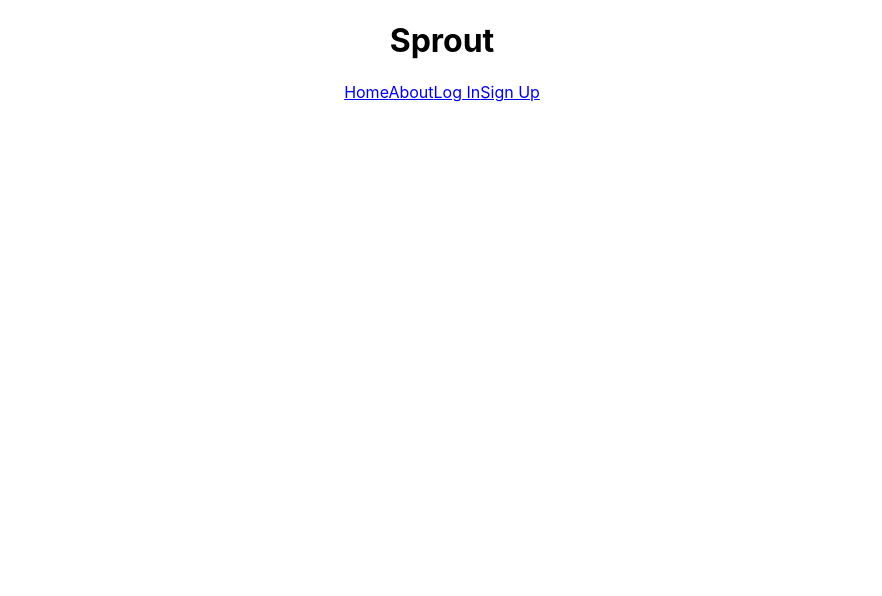
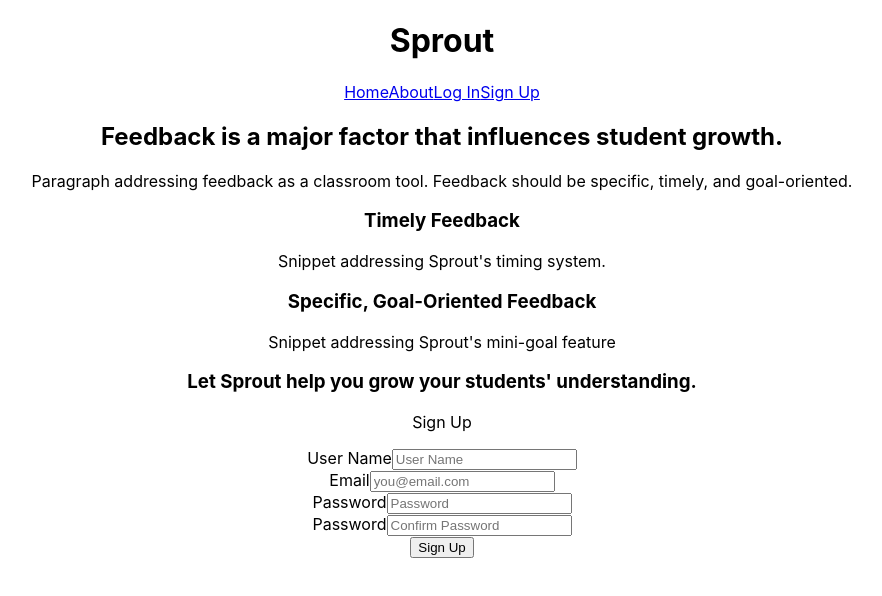
Before and after one commit to WhitneySamWallace/Sprout-Capstone-I, a React (Create React App) app: page / in a window 1280 px wide. Shown: the top 596 px of the page, without its empty margins (198-1080 px from the left). Built offline with nearby package versions, Linux system fonts and the light colour scheme.

Commit message:
working on building out static views

```diff
--- a/src/App.js
+++ b/src/App.js
@@ -18,7 +18,7 @@ function App() {
             <Route path="/login" component={LogIn}/>
             <Route path="/main" component={Main}/>
             <Route path="/add" component={AddStudent}/>
-            <Route path="/notfound" component={NotFound}/>
+            <Route path="/404" component={NotFound}/>
           </Switch>
       </div>
     </Router>
--- a/src/components/AddStudent/AddStudent.js
+++ b/src/components/AddStudent/AddStudent.js
@@ -4,7 +4,18 @@ import './AddStudent.css';
 function AddStudent() {
   return (
     <div className="Add-Student">
-
+      <main>
+        <header>
+          <h2>Add Students</h2>
+        </header>
+        <form>
+          <div>
+            <label for="student-name">Student Name</label>
+            <input placeholder="Student Name" type="text" name="student-name" id="student-name" />
+          </div>
+          <button>Add</button>
+        </form>
+      </main>
     </div>
   );
 }
--- a/src/components/LandingPage/LandingPage.js
+++ b/src/components/LandingPage/LandingPage.js
@@ -4,7 +4,57 @@ import './LandingPage.css';
 function LandingPage() {
   return (
     <div className="Landing-Page">
-
+      <main role="main">
+        <section>
+          <header role="banner">
+            <h2>Feedback is a major factor that influences student growth.</h2>
+          </header>
+          <p>
+            Paragraph addressing feedback as a classroom tool.  Feedback should be specific, timely, and goal-oriented.
+          </p>
+        </section>
+        <section>
+          <header role ="banner">
+            <h3>Timely Feedback</h3>
+          </header>
+          <p>
+            Snippet addressing Sprout's timing system.
+          </p>
+        </section>
+        <section>
+          <header>
+            <h3>Specific, Goal-Oriented Feedback</h3>
+          </header>
+          <p>
+            Snippet addressing Sprout's mini-goal feature
+          </p>
+        </section>
+        <section>
+          <header>
+          <h3>Let Sprout help you grow your students' understanding.</h3>
+          </header>
+          <p>Sign Up</p>
+          <form>
+            <div>
+              <label for="user-name">User Name</label>
+              <input placeholder="User Name" type="text" name="user-name" id="user-name" />
+            </div>
+            <div>
+              <label for="email">Email</label>
+              <input placeholder="you@email.com" type="text" name="email" id="email" />
+            </div>
+            <div>
+              <label for="password">Password</label>
+              <input placeholder="Password" type="password" name="password" id="password" />
+            </div>
+            <div>
+            <label for="confirm-password">Password</label>
+              <input placeholder="Confirm Password" type="password" name="confirm-password" id="confirm-password" />
+            </div>
+            <button type="submit">Sign Up</button>
+          </form>
+        </section>
+      </main>
     </div>
   );
 }
--- a/src/components/LogIn/LogIn.js
+++ b/src/components/LogIn/LogIn.js
@@ -4,7 +4,24 @@ import './LogIn.css';
 function LogIn() {
   return (
     <div className="Log-In">
+      <main>
+        <header>
+          <h2>Log In</h2>
+        </header>
+        <form>
+            <div>
+              <label for="user-name">User Name</label>
+              <input placeholder="User Name" type="text" name="user-name" id="user-name" />
+            </div>
 
+            <div>
+              <label for="password">Password</label>
+              <input placeholder="Password" type="password" name="password" id="password" />
+            </div>
+
+            <button type="submit">Log In</button>
+          </form>
+      </main>
     </div>
   );
 }
--- a/src/components/Main/Main.js
+++ b/src/components/Main/Main.js
@@ -4,7 +4,38 @@ import './Main.css';
 function Main() {
   return (
     <div className="Main">
-
+      <main>
+        <header>
+          <h2>Welcome back, username!</h2>
+        </header>
+        <section>
+          <h3>Student List</h3>
+          <ul>
+            <li>
+              <h4>Student Name</h4>
+              <p>Student Goal</p>
+              <p>Student Priority</p>
+              <button>Check In</button>
+              {/* UPON CLICKING CHECK IN */}
+              <form>
+                <div>
+                  <label for="new-goal">New Goal:</label>
+                  <input placeholder="New Mini-Goal" name="new-goal" id="new-goal" type="text"/>
+                </div>
+                <div>
+                  <input type="radio" value="0" id="high" />
+                  <label for="high">High</label>
+                  <input type="radio" value="1" id="medium" />
+                  <label for="medium">Medium</label>
+                  <input type="radio" value="3" id="low" />
+                  <label for="low">Low</label>
+                </div>
+                <button>Update</button>
+              </form>
+            </li>
+          </ul>
+        </section>
+      </main>
     </div>
   );
 }
--- a/src/components/Nav/Nav.js
+++ b/src/components/Nav/Nav.js
@@ -1,6 +1,7 @@
 import React from 'react';
 import { Link } from 'react-router-dom';
 
+// REMOVE ONCE LOGIN LOGIC IS IMPLEMENTED
 const LOGIN = true;
 
 function Nav() {
--- a/src/components/NotFound/NotFound.js
+++ b/src/components/NotFound/NotFound.js
@@ -3,6 +3,11 @@ import React from 'react';
 function NotFound() {
   return (
     <div className="Not-Found">
+    <main>
+      <header>
+        <h2>Oops!  We can't find what you're looking for!</h2>
+      </header>
+    </main>
     </div>
   )
 }
```
